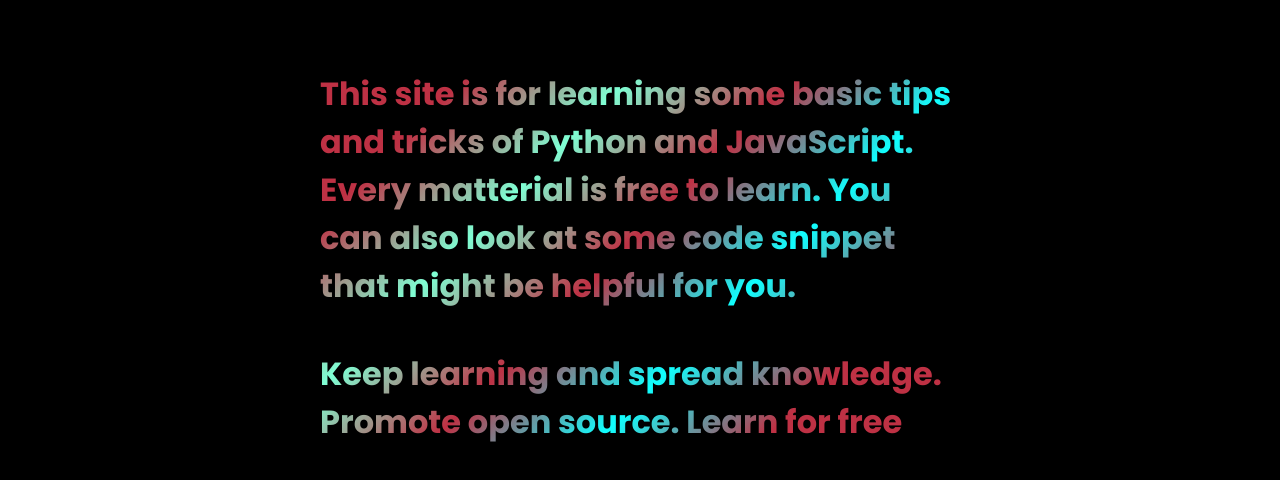
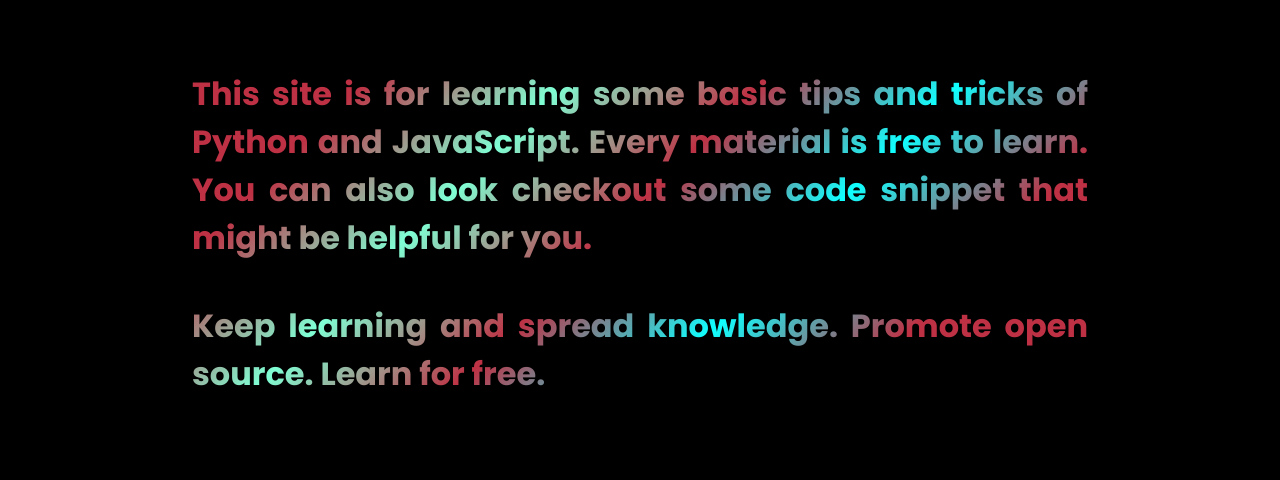
Before and after one commit to rudyrage/website, a plain HTML site: page pages/about.html in a window 1280 px wide. Shown: the part 330-810 px from the top of the page. Drawn offline with Linux system fonts and the light colour scheme.

Commit message:
text adjustment

```diff
--- a/pages/about.html
+++ b/pages/about.html
@@ -31,11 +31,11 @@
 		<div class="intro gradient-text">
 			<p>
 				This site is for learning some basic tips and tricks of Python and JavaScript.
-				Every matterial is free to learn. You can also look at some code snippet  that
+				Every material is free to learn. You can also look checkout some code snippet  that
 				might be helpful for you.
 			</p>
 			<p class="min-info">
-				Keep learning and spread knowledge. Promote open source. Learn for free
+				Keep learning and spread knowledge. Promote open source. Learn for free.
 			</p>
 		</div>
 	</main>
--- a/styles/about.css
+++ b/styles/about.css
@@ -12,9 +12,10 @@
 }
 
 .intro {
-    width: 50%;
+    text-align: justify;
+    width: 70%;
     margin: 10vh auto;
-    font-size: clamp(1rem, 2.5vw, 2rem);;
+    font-size: clamp(1.3rem, 2.8vw, 2rem);;
 }
 
 .min-info {
@@ -28,3 +29,9 @@
     -moz-background-clip: text;
     -moz-text-fill-color: transparent;
 }
+
+@media (max-width: 800px) {
+    .intro {
+        width: 80%;
+    }
+}
```
